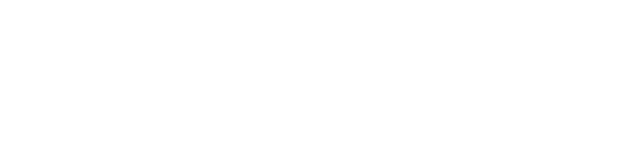
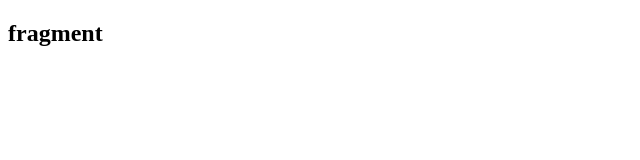
Before and after one commit to DatJustino/LLPprojhtmljs, a website: page templates/admin/adminindex.html in a window 1280 px wide. Shown: the whole page, without its empty margins (0-640 px from the left). Drawn offline with Linux system fonts and the light colour scheme.

Commit message:
fragment import med js. Der er added fragment mappe med fragments.js, i js, og en fragment html mappe med en html fil der bare siger "fragment" for at vise at det virker

```diff
--- /dev/null
+++ b/js/fragments/fragments.js
@@ -0,0 +1,6 @@
+window.addEventListener("DOMContentLoaded", addNavBar)
+async function addNavBar() {
+    const resp = await fetch("/../../templates/fragments/navbar.html");
+    const html = await resp.text();
+    document.body.insertAdjacentHTML("beforeend", html);
+}
--- a/templates/admin/adminindex.html
+++ b/templates/admin/adminindex.html
@@ -6,5 +6,6 @@
 </head>
 <body>
 
+<script src="../../js/fragments/fragments.js"></script>
 </body>
 </html>
--- /dev/null
+++ b/templates/fragments/navbar.html
@@ -0,0 +1 @@
+<h2>fragment</h2>
```
